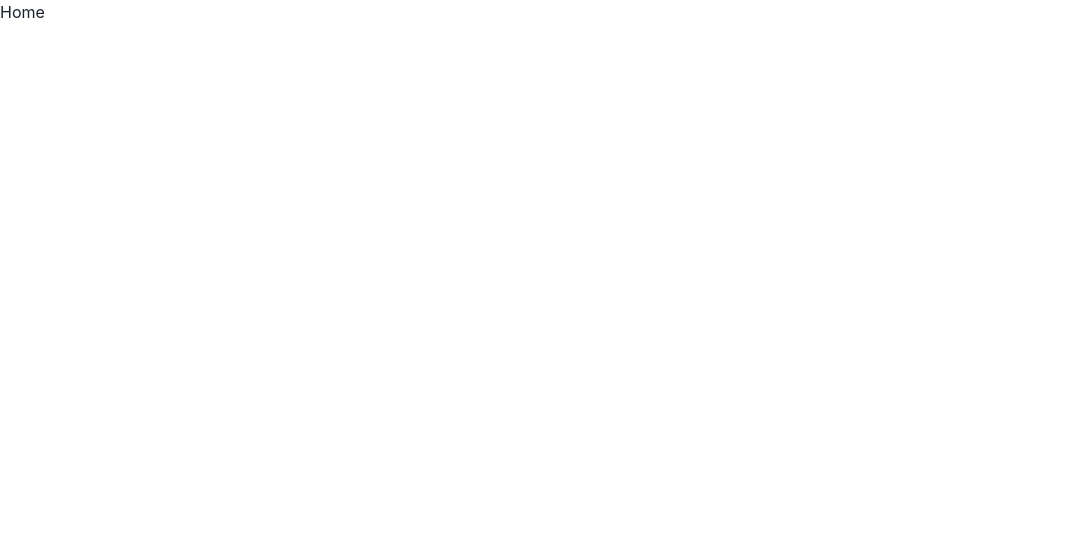
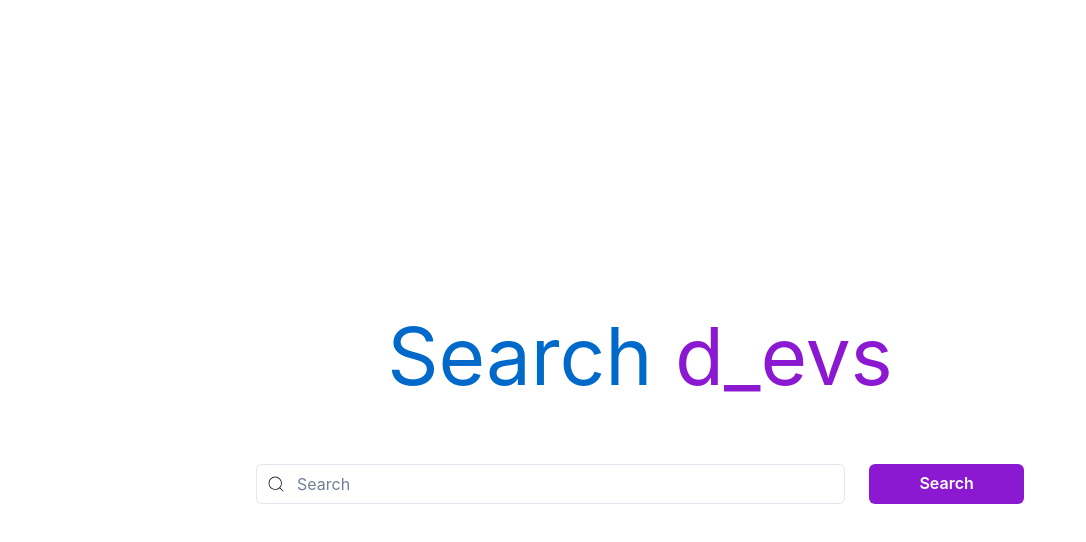
Before and after one commit to maxSantos192/search-devs, a React (Create React App) app: page / in a window 1280 px wide. Shown: the top 542 px of the page, without its empty margins (0-1086 px from the left). Built offline with nearby package versions, Linux system fonts and the light colour scheme.

Commit message:
feat: enhance Home page with layout

```diff
--- a/src/pages/Home.tsx
+++ b/src/pages/Home.tsx
@@ -1,10 +1,43 @@
 import React from "react";
+import {
+  Flex,
+  Box,
+  Input,
+  Button,
+  Text,
+  InputGroup,
+  InputLeftElement,
+} from "@chakra-ui/react";
+import { CiSearch } from "react-icons/ci";
 
 function Home() {
   return (
-    <div>
-      <h1>Home</h1>
-    </div>
+    <Flex justifyContent="center" alignItems="center" h="100vh">
+      <Flex direction="column" w="100%" maxW="800px" p={4} gap={12}>
+        <Flex justifyContent="center" alignItems="center" gap={6}>
+          <Text fontSize={{ base: 50, md: 80 }} textAlign={"center"}>
+            <Box as="span" color="blue">
+              Search
+            </Box>{" "}
+            <Box as="span" color="purple.500">
+              d_evs
+            </Box>
+          </Text>
+        </Flex>
+
+        <Flex gap={6}>
+          <InputGroup>
+            <InputLeftElement pointerEvents="none">
+              <CiSearch size={20} color="slate" />
+            </InputLeftElement>
+            <Input placeholder="Search" />
+          </InputGroup>
+          <Button colorScheme="purple" w={48}>
+            Search
+          </Button>
+        </Flex>
+      </Flex>
+    </Flex>
   );
 }
 
```
